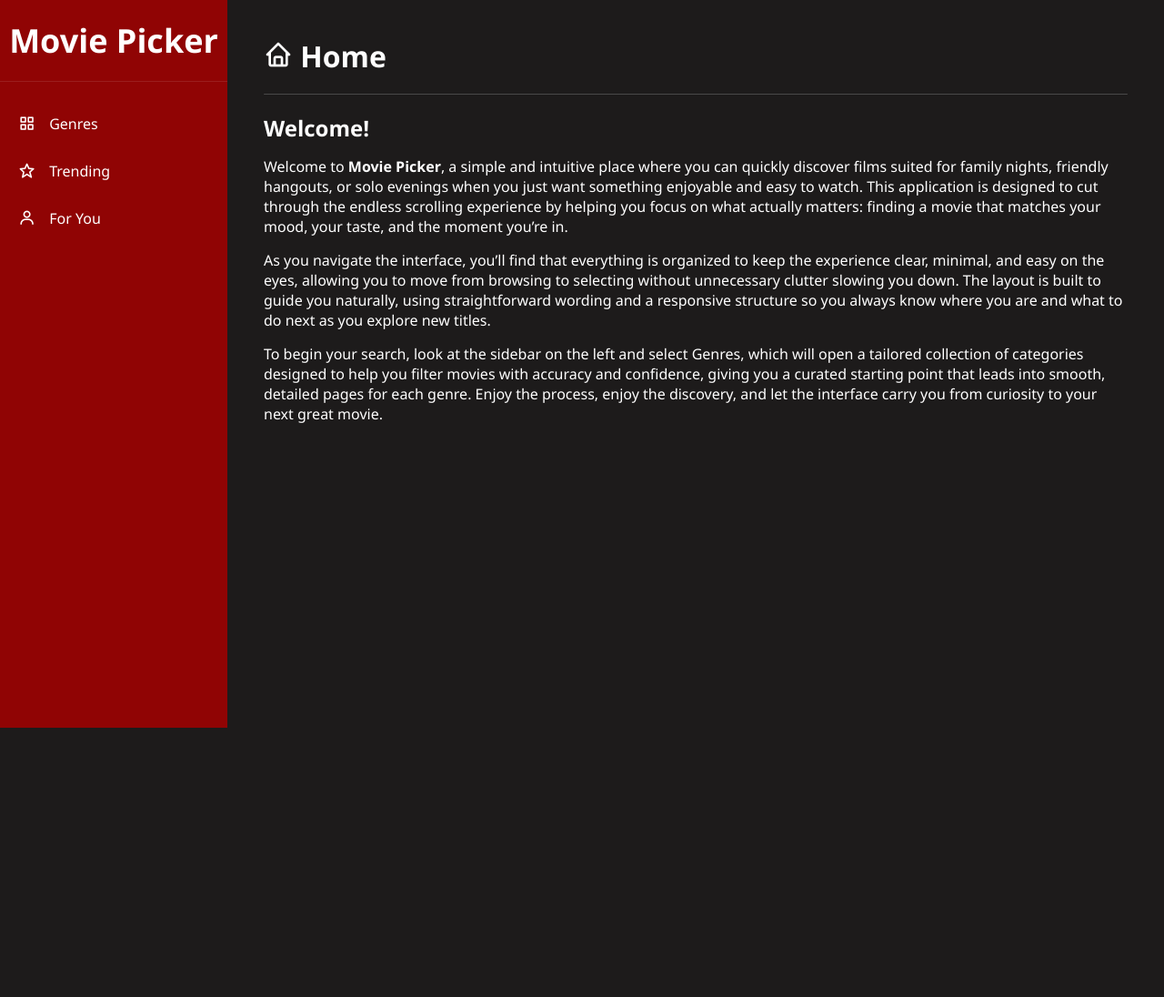
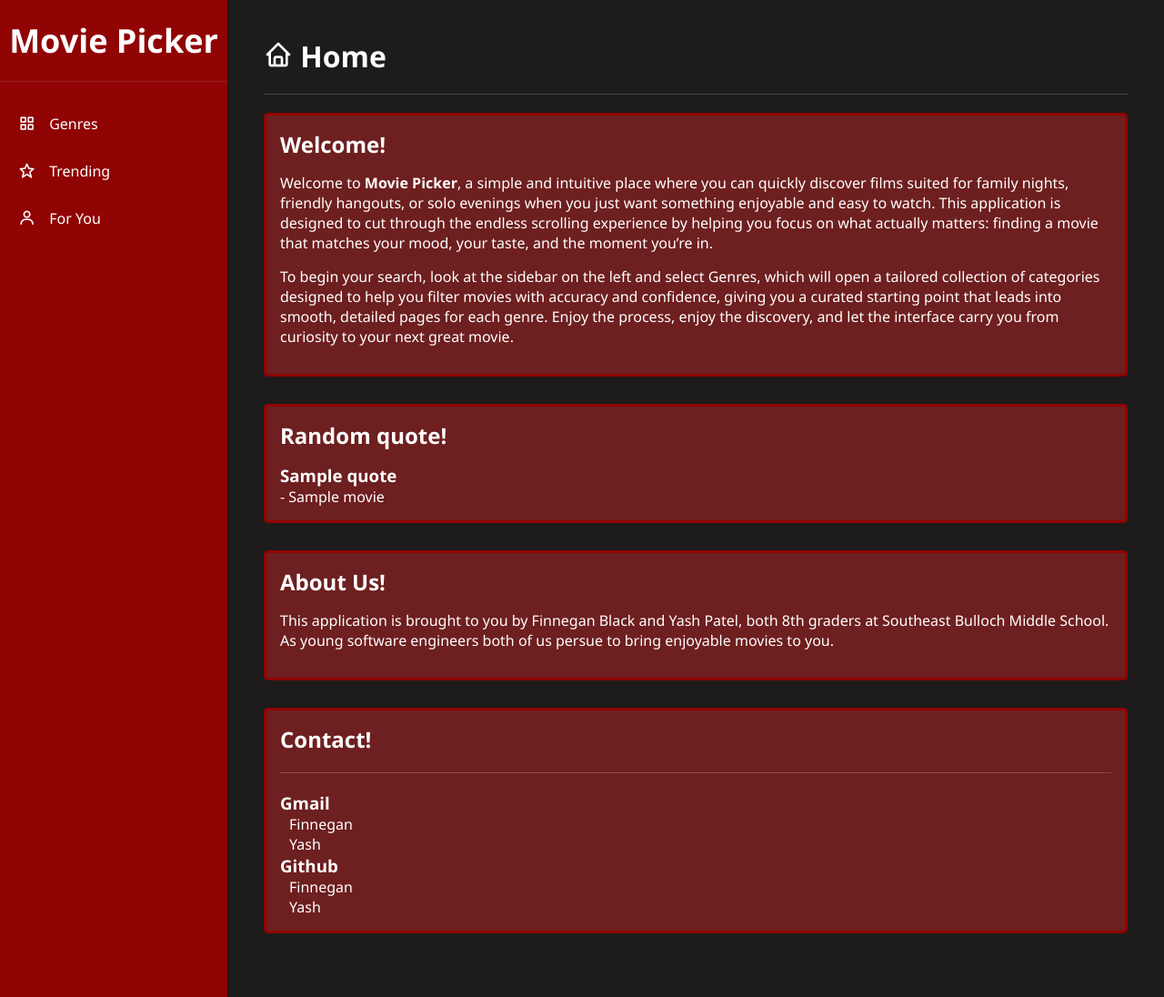
Before and after one commit to finneganblack358-max/movie-picker, a Flask app: template templates/index.html in a window 1280 px wide. Shown: the whole page at 91% size. Before the commit the page ends 800 px from the top, so only its background shows below. Run offline with Flask 3, Linux system fonts and the light colour scheme; the template is opened without the code that fills it: most values are stand-ins (such as "Sample title", 1, 10 or a date in 2020).

Commit message:
Home page UI, Move Quote Generator, Movie Quote API Model

```diff
--- a/requirements.txt
+++ b/requirements.txt
@@ -1,3 +1,4 @@
+alembic==1.17.2
 blinker==1.9.0
 certifi==2025.11.12
 charset-normalizer==3.4.4
@@ -10,6 +11,7 @@ greenlet==3.2.4
 idna==3.11
 itsdangerous==2.2.0
 Jinja2==3.1.6
+Mako==1.3.10
 MarkupSafe==3.0.3
 python-dotenv==1.2.1
 requests==2.32.5
--- a/static/style.css
+++ b/static/style.css
@@ -85,6 +85,25 @@ body {
   padding: 40px;
 }
 
+.container {
+  border-radius: 5px;
+  border-color: #900404;
+  border-width: 3px;
+  border-style: solid;
+  background-color: #6e1f1f;
+  padding: 15px 15px;
+  color: white;
+  margin: 0 0 30px;
+}
+
+.quote-container {
+  margin: 15px 15px 0 0;
+}
+
+p.quote-container {
+  font-size: 14px;
+}
+
 .hr-style {
   border: none;
   height: 1px;
@@ -127,6 +146,17 @@ body {
   opacity: 0.7;
 }
 
+.search-style {
+  background-color: #1d1b1b;
+  border-color: #630808;
+  border-style: solid;
+  border-radius: 5px;
+  border-width: 3px;
+  color: white;
+  padding: 2px;
+  margin: 15px 5px 2px 5px;
+}
+
 .resize {
   cursor: default;
   transition: font-size 0.3s;
--- a/templates/index.html
+++ b/templates/index.html
@@ -36,18 +36,39 @@
     <div class="main-content">
       <h1 class="resize"><i class="bx bx-home"></i> Home</h1>
       <hr class="hr-style">
+      <div class="container">
         <h2 class="resize">Welcome!</h2>
         <p style="margin-top: 15px; margin-bottom: 15px;">
           Welcome to <strong>Movie Picker</strong>, a simple and intuitive place where you can quickly discover films suited for family nights, friendly hangouts, or solo evenings when you just want something enjoyable and easy to watch.
           This application is designed to cut through the endless scrolling experience by helping you focus on what actually matters: finding a movie that matches your mood, your taste, and the moment you’re in.
         </p>
         <p style="margin-top: 3px; margin-bottom: 15px;">
-        As you navigate the interface, you’ll find that everything is organized to keep the experience clear, minimal, and easy on the eyes, allowing you to move from browsing to selecting without unnecessary clutter slowing you down.
-        The layout is built to guide you naturally, using straightforward wording and a responsive structure so you always know where you are and what to do next as you explore new titles.
+          To begin your search, look at the sidebar on the left and select Genres, which will open a tailored collection of categories designed to help you filter movies with accuracy and confidence, giving you a curated starting point that leads into smooth, detailed pages for each genre.
+          Enjoy the process, enjoy the discovery, and let the interface carry you from curiosity to your next great movie.
         </p>
-      <p style="margin-top: 3px; margin-bottom: 3px;">
-        To begin your search, look at the sidebar on the left and select Genres, which will open a tailored collection of categories designed to help you filter movies with accuracy and confidence, giving you a curated starting point that leads into smooth, detailed pages for each genre.
-        Enjoy the process, enjoy the discovery, and let the interface carry you from curiosity to your next great movie.</p>
+      </div>
+      <div class="container">
+        <h2 class="resize">Random quote!</h2>
+        <div class="quote-container">
+          <h3>{{ quote }}</h3>
+          {% if movie %}
+            <p>- {{ movie }}</p>
+          {% endif %}
+        </div>
+      </div>
+      <div class="container">
+        <h2 class="resize">About Us!</h2>
+        <p style="margin-top: 15px; margin-bottom: 15px">This application is brought to you by Finnegan Black and Yash Patel, both 8th graders at Southeast Bulloch Middle School. As young software engineers both of us persue to bring enjoyable movies to you.</p>
+      </div>
+      <div class="container">
+        <h2 class="resize">Contact!</h2>
+        <hr class="hr-style">
+        <h3>Gmail</h3>
+        <a class="link-style" href="mailto:finneganblack358@gmail.com" target="_blank">Finnegan</a>
+        <a class="link-style" href="#" target="_blank">Yash</a>
+        <h3>Github</h3>
+        <a class="link-style" href="https://github.com/finneganblack358-max" target="_blank">Finnegan</a>
+        <a class="link-style" href="https://github.com/yashyyashthe1st-max" target="_blank">Yash</a>
     </div>
     <script src="{{ url_for('static', filename='script.js') }}"></script>
 </body>
```
Also changed, not shown: api/models.py (+7 -0 lines), api/routes.py (+15 -3 lines). Lines whose indentation alone changed are shown as unchanged.
